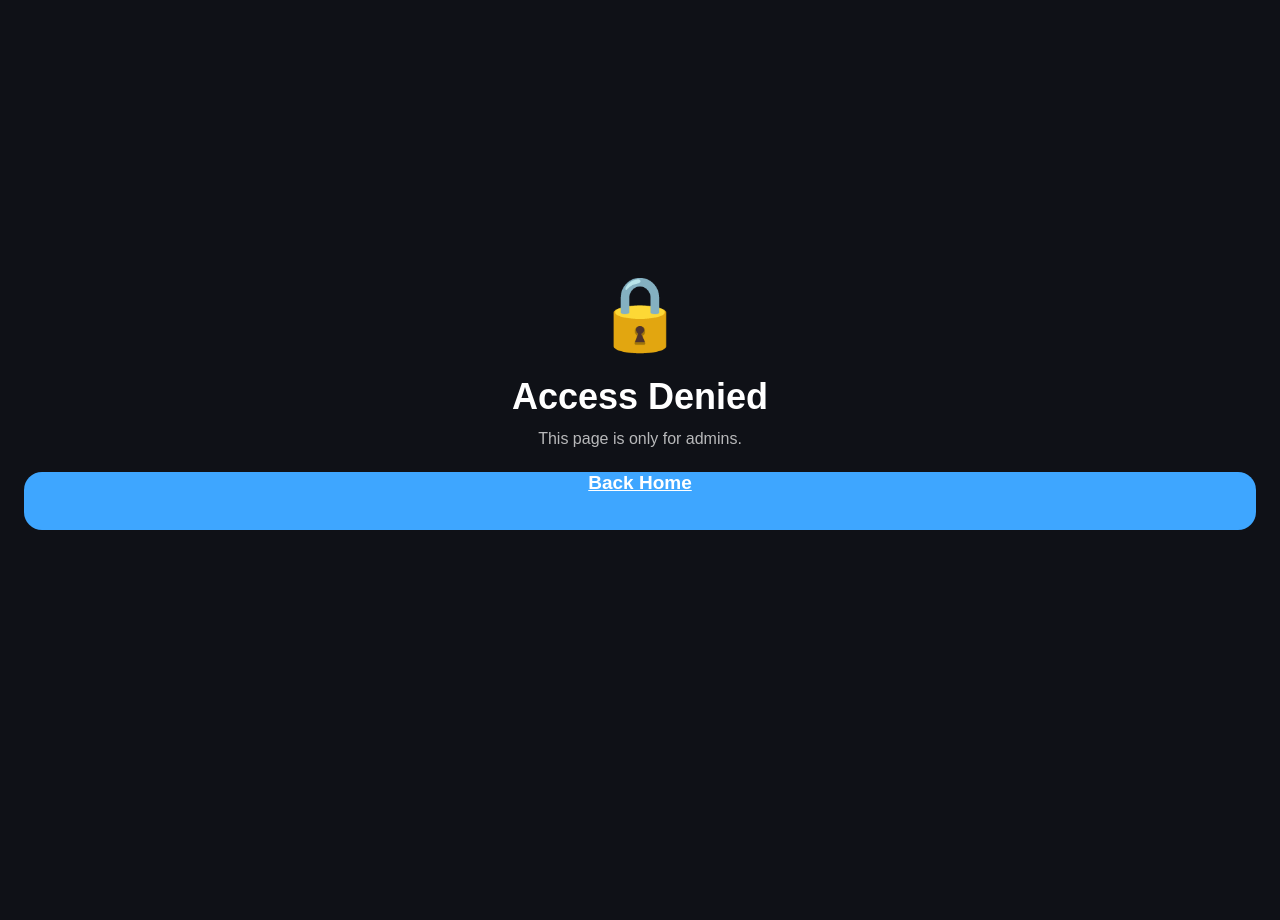
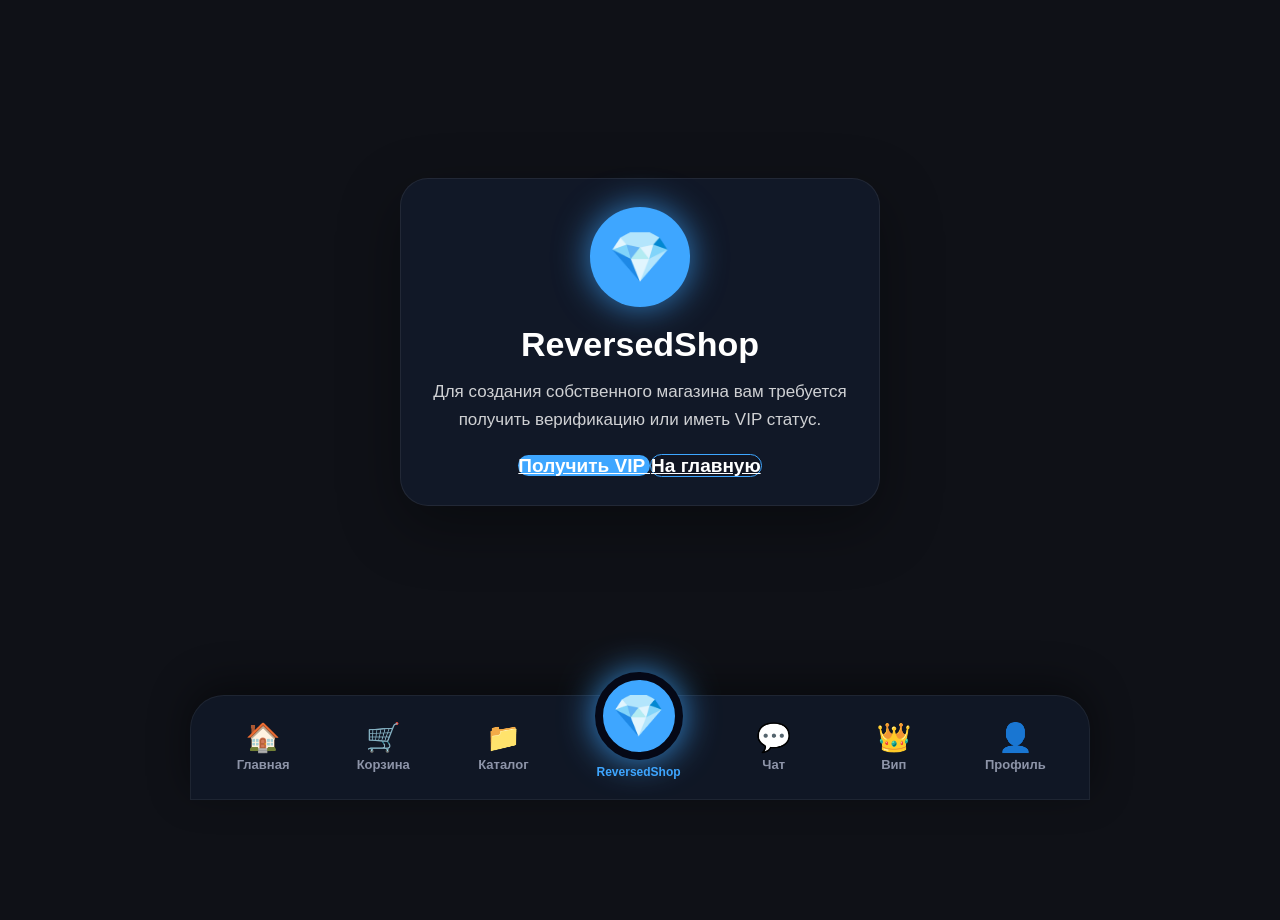
Before and after one commit to garabavladimir985-create/reversedmarket, a Flask app: page /my-shop in a window 1280 px wide. Before the commit the page ends 530 px from the top, so only its background shows below. Run offline with Flask 3, Linux system fonts and the light colour scheme; data comes from the database, SQL or seed files in the repository; some libraries are stand-ins or nearby versions.

Commit message:
premium shop menu

```diff
--- a/backend/static/css/style.css
+++ b/backend/static/css/style.css
@@ -1252,3 +1252,126 @@ margin-bottom:6px;
 color:#3ea6ff;
 font-weight:800;
 }
+.premium-bottom-nav{
+position:fixed;
+bottom:0;
+left:50%;
+transform:translateX(-50%);
+width:100%;
+max-width:900px;
+height:105px;
+background:rgba(17,24,39,.96);
+backdrop-filter:blur(20px);
+border-top-left-radius:34px;
+border-top-right-radius:34px;
+display:flex;
+align-items:center;
+justify-content:space-around;
+padding:8px 12px;
+z-index:999999;
+box-shadow:0 -10px 40px rgba(0,0,0,.45);
+border:1px solid rgba(255,255,255,.06);
+}
+
+.premium-nav-item{
+display:flex;
+flex-direction:column;
+align-items:center;
+justify-content:center;
+gap:5px;
+text-decoration:none;
+color:#8d94a8;
+font-size:13px;
+font-weight:700;
+min-width:58px;
+}
+
+.premium-nav-item.active{
+color:#3ea6ff;
+}
+
+.premium-icon{
+font-size:28px;
+line-height:1;
+}
+
+.premium-shop-btn{
+position:relative;
+margin-top:-45px;
+display:flex;
+flex-direction:column;
+align-items:center;
+text-decoration:none;
+color:#8d94a8;
+font-size:12px;
+font-weight:800;
+min-width:82px;
+}
+
+.premium-shop-circle{
+width:88px;
+height:88px;
+border-radius:50%;
+background:#3ea6ff;
+display:flex;
+align-items:center;
+justify-content:center;
+font-size:42px;
+color:white;
+border:8px solid #050816;
+box-shadow:0 0 35px rgba(62,166,255,.85);
+margin-bottom:5px;
+}
+
+.premium-shop-btn.active{
+color:#3ea6ff;
+}
+
+.shop-locked-page{
+min-height:100vh;
+display:flex;
+align-items:center;
+justify-content:center;
+padding:24px;
+padding-bottom:140px;
+}
+
+.locked-card{
+width:100%;
+max-width:480px;
+background:#111827;
+border-radius:28px;
+padding:28px;
+text-align:center;
+border:1px solid rgba(255,255,255,.07);
+box-shadow:0 20px 60px rgba(0,0,0,.35);
+}
+
+.locked-icon{
+width:100px;
+height:100px;
+border-radius:50%;
+background:#3ea6ff;
+display:flex;
+align-items:center;
+justify-content:center;
+font-size:50px;
+margin:0 auto 18px;
+box-shadow:0 0 35px rgba(62,166,255,.75);
+}
+
+.locked-card h1{
+font-size:34px;
+margin-bottom:14px;
+}
+
+.locked-card p{
+font-size:17px;
+line-height:1.6;
+opacity:.8;
+margin-bottom:22px;
+}
+
+body{
+padding-bottom:120px;
+}
--- a/backend/templates/my_shop.html
+++ b/backend/templates/my_shop.html
@@ -3,7 +3,7 @@
 <head>
 <meta charset="UTF-8">
 <meta name="viewport" content="width=device-width, initial-scale=1.0">
-<title>My Shop</title>
+<title>ReversedShop</title>
 <link rel="stylesheet" href="/static/css/style.css">
 <script src="https://telegram.org/js/telegram-web-app.js"></script>
 </head>
@@ -12,25 +12,41 @@
 
 {% if not is_admin %}
 
-<div class="success-page">
-    <div class="success-icon">🔒</div>
-    <h1>Access Denied</h1>
-    <p>This page is only for admins.</p>
-    <a href="/" class="buy-btn">Back Home</a>
+<div class="shop-locked-page">
+
+    <div class="locked-card">
+        <div class="locked-icon">💎</div>
+
+        <h1>ReversedShop</h1>
+
+        <p>
+            Для создания собственного магазина вам требуется получить верификацию
+            или иметь VIP статус.
+        </p>
+
+        <a href="/vip" class="buy-btn">
+            Получить VIP
+        </a>
+
+        <a href="/" class="buy-btn crypto">
+            На главную
+        </a>
+    </div>
+
 </div>
 
 {% else %}
 
 <div class="topbar">
-    <h1>MY SHOP</h1>
+    <h1>REVERSEDSHOP</h1>
     <a href="/">🏠</a>
 </div>
 
 <div class="admin-box">
-<h2>Create My Shop</h2>
+<h2>Create Shop</h2>
 
 <form action="/add-seller" method="POST" enctype="multipart/form-data">
-<input type="hidden" name="admin_id" value="{{ tg_id }}">
+<input type="hidden" name="key" value="{{ key }}">
 
 <input name="shop_name" placeholder="Shop name" required>
 <input name="category" placeholder="Category: Hoodies / Sneakers / Vintage / Luxury" required>
@@ -47,7 +63,7 @@
 <h2>Add Item</h2>
 
 <form action="/add-seller-product" method="POST" enctype="multipart/form-data">
-<input type="hidden" name="admin_id" value="{{ tg_id }}">
+<input type="hidden" name="key" value="{{ key }}">
 
 <select name="seller_id" required>
 {% for seller in sellers %}
@@ -76,7 +92,7 @@ VIP item
 </div>
 
 <div class="admin-box">
-<h2>My Shops</h2>
+<h2>Shops</h2>
 
 {% if sellers|length == 0 %}
 <p>No shops yet</p>
@@ -96,14 +112,14 @@ VIP item
 
 <a class="pay-btn" href="/shop/{{ seller.id }}">Open Shop</a>
 <a class="pay-btn" href="/chat/{{ seller.shop_name }}">Open Chat</a>
-<a class="pay-btn danger" href="/delete-seller/{{ seller.id }}?admin_id={{ tg_id }}">Delete</a>
+<a class="pay-btn danger" href="/delete-seller/{{ seller.id }}?key={{ key }}">Delete</a>
 
 </div>
 {% endfor %}
 </div>
 
 <div class="admin-box">
-<h2>My Items</h2>
+<h2>Items</h2>
 
 {% if products|length == 0 %}
 <p>No items yet</p>
@@ -112,20 +128,53 @@ VIP item
 {% for product in products %}
 <div class="admin-item">
 <span>{{ product.name }} — ${{ product.price }}</span>
-<a href="/delete-product/{{ product.id }}?admin_id={{ tg_id }}">Delete</a>
+<a href="/delete-product/{{ product.id }}?key={{ key }}">Delete</a>
 </div>
 {% endfor %}
 </div>
 
-<div class="bottom-nav">
-<a href="/" class="nav-item"><div>🏠</div><span>HOME</span></a>
-<a href="/my-shop?tg_id={{ tg_id }}" class="nav-item active"><div>🏪</div><span>MY SHOP</span></a>
-<a href="/my-orders" class="nav-item"><div>📦</div><span>ORDERS</span></a>
-<a href="/cart" class="nav-item"><div>🛒</div><span>CART</span></a>
-<a href="/profile" class="nav-item"><div>👤</div><span>LOGIN</span></a>
+{% endif %}
+
+<div class="premium-bottom-nav">
+
+    <a href="/" class="premium-nav-item">
+        <div class="premium-icon">🏠</div>
+        <span>Главная</span>
+    </a>
+
+    <a href="/cart" class="premium-nav-item">
+        <div class="premium-icon">🛒</div>
+        <span>Корзина</span>
+    </a>
+
+    <a href="/favorites-products" class="premium-nav-item">
+        <div class="premium-icon">📁</div>
+        <span>Каталог</span>
+    </a>
+
+    <a href="/my-shop" class="premium-shop-btn active">
+        <div class="premium-shop-circle">
+            💎
+        </div>
+        <span>ReversedShop</span>
+    </a>
+
+    <a href="/chat" class="premium-nav-item">
+        <div class="premium-icon">💬</div>
+        <span>Чат</span>
+    </a>
+
+    <a href="/vip" class="premium-nav-item">
+        <div class="premium-icon">👑</div>
+        <span>Вип</span>
+    </a>
+
+    <a href="/profile" class="premium-nav-item">
+        <div class="premium-icon">👤</div>
+        <span>Профиль</span>
+    </a>
+
 </div>
-
-{% endif %}
 
 </body>
 </html>
```
Also changed, not shown: backend/templates/index.html (+40 -22 lines).
